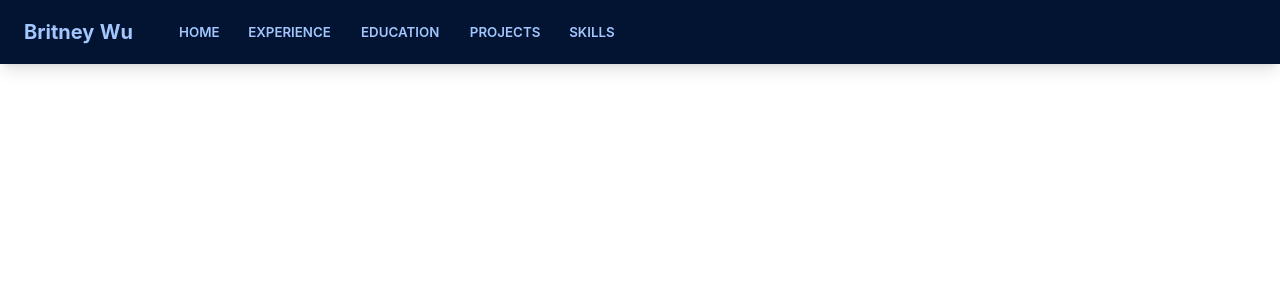
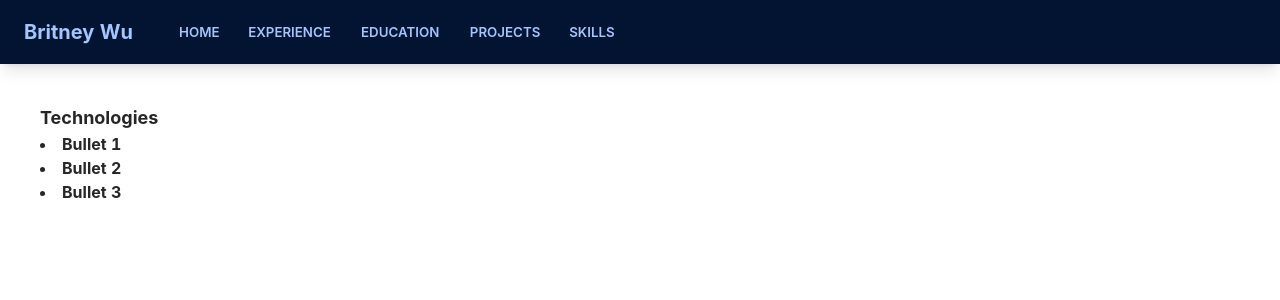
Before and after one commit to bw0123/portfolio-v2, a React (Create React App) app: page /skills in a window 1280 px wide. Shown: the top 300 px of the page. Built offline with nearby package versions, Linux system fonts and the light colour scheme.

Commit message:
configured route path for Skills.jsx

```diff
--- a/src/App.js
+++ b/src/App.js
@@ -5,6 +5,7 @@ import Home from './components/Home'
 import Experience from './components/Experience'
 import Education from './components/Education'
 import Projects from './components/Projects'
+import Skills from './components/Skills'
 import './styles/index.css'
 
 function App() {
@@ -16,6 +17,7 @@ function App() {
           <Route path='/experience' element={<Experience />} />
           <Route path='education' element={<Education />} />
           <Route path='/projects' element={<Projects />} />
+          <Route path='/skills' element={<Skills />} />
         </Routes>
     </Router>
   );
--- a/src/components/Skills.jsx
+++ b/src/components/Skills.jsx
@@ -4,6 +4,12 @@ function Skills() {
     return(
         <div className='p-10 text-lg font-bold'>
             <p>Technologies</p>
+                <ul class='list-disc list-inside text-base text-justify'>
+                    <li>Bullet 1</li>
+                    <li>Bullet 2</li>
+                    <li>Bullet 3</li>
+                </ul>
+
         </div>
     )
 }
```
